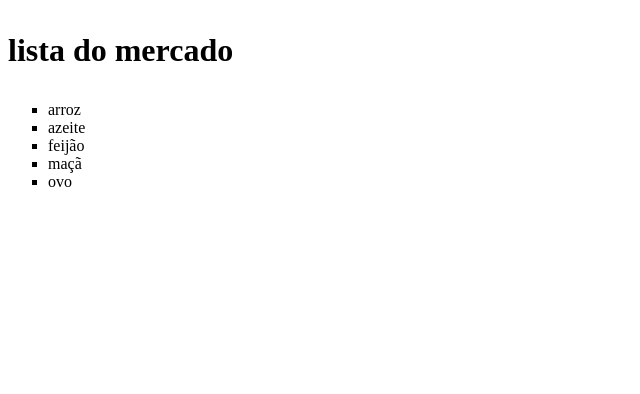
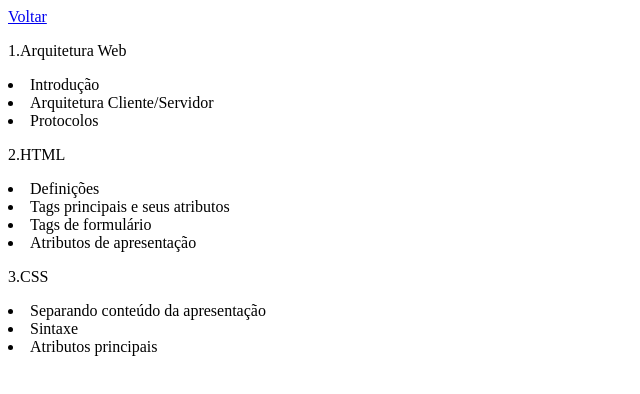
Before and after one commit to mariaeduardalouback/mariaeduardalouback.github.io, a plain HTML site: page 2atividade2.html in a window 1280 px wide. Shown: the whole page, without its empty margins (0-640 px from the left). Drawn offline with Linux system fonts and the light colour scheme.

Commit message:
Update 2atividade2.html

```diff
--- a/2atividade2.html
+++ b/2atividade2.html
@@ -4,16 +4,28 @@
     <meta charset="UTF-8">
     <meta http-equiv="X-UA-Compatible" content="IE=edge">
     <meta name="viewport" content="width=device-width, initial-scale=1.0">
-    <title>Document</title>
+    <title>Questão 2</title>
 </head>
 <body>
-    <h1><p>lista do mercado</p></h1>
-    <ul>
-        <li type="square">arroz</li>
-        <li type="square">azeite</li>
-        <li type="square">feijão</li>
-        <li type="square">maçã</li>
-        <li type="square">ovo</li>
-    </ul>
+    <a href="laboratorio.html">Voltar </a><br>
+    <p>1.Arquitetura Web</p>
+    <ur>
+    <li>Introdução</li>
+    <li>Arquitetura Cliente/Servidor</li>
+    <li>Protocolos</li>
+    </ur>
+    <p>2.HTML</p>
+    <ur>
+    <li>Definições</li>
+    <li>Tags principais e seus atributos</li>
+    <li>Tags de formulário</li>
+    <li>Atributos de apresentação</li>
+    </ur>
+    <p>3.CSS</p>
+    <ur>
+    <li>Separando conteúdo da apresentação</li>
+    <li>Sintaxe</li>
+    <li>Atributos principais</li>
+    </ur>
 </body>
 </html>
```
